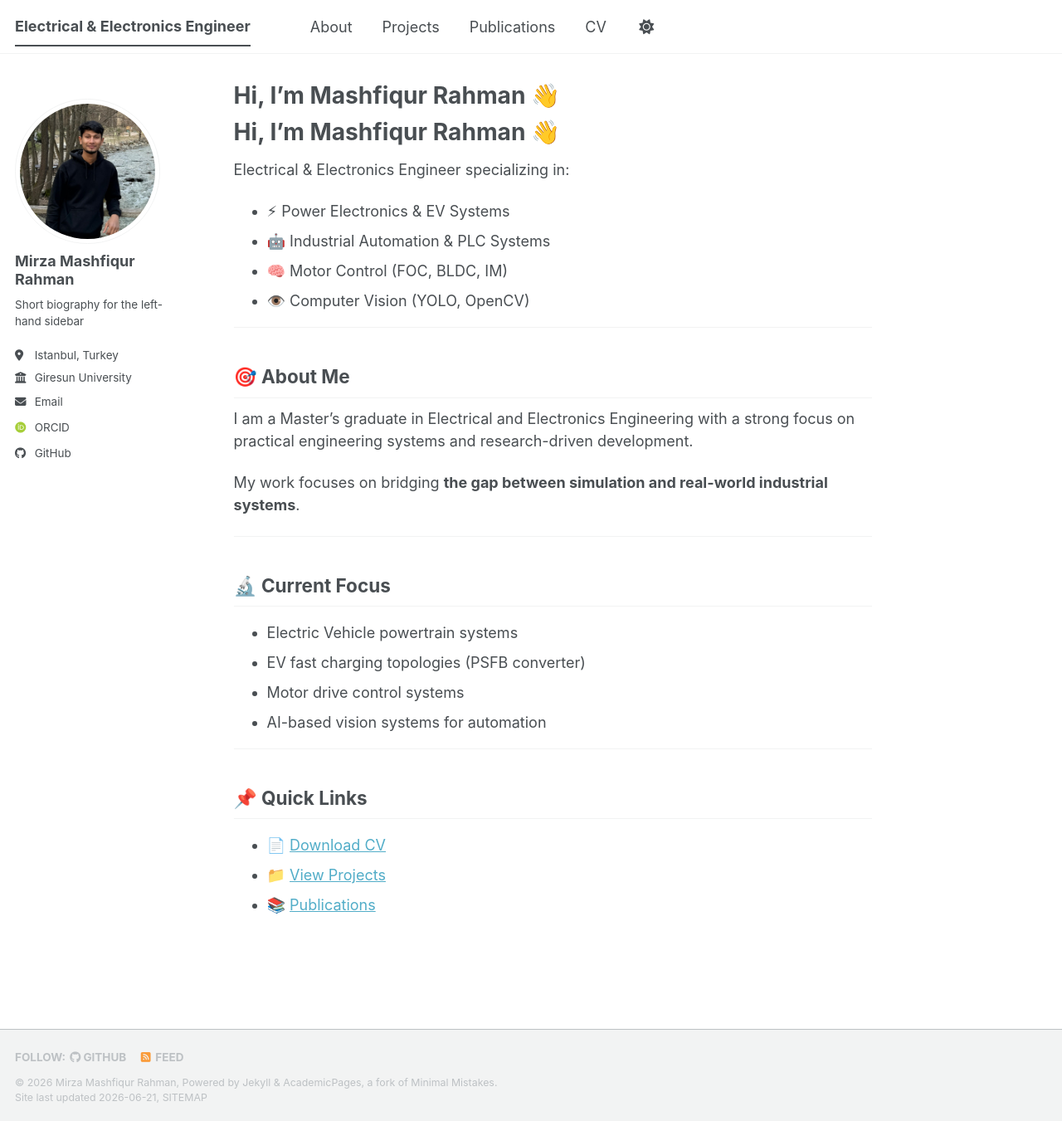
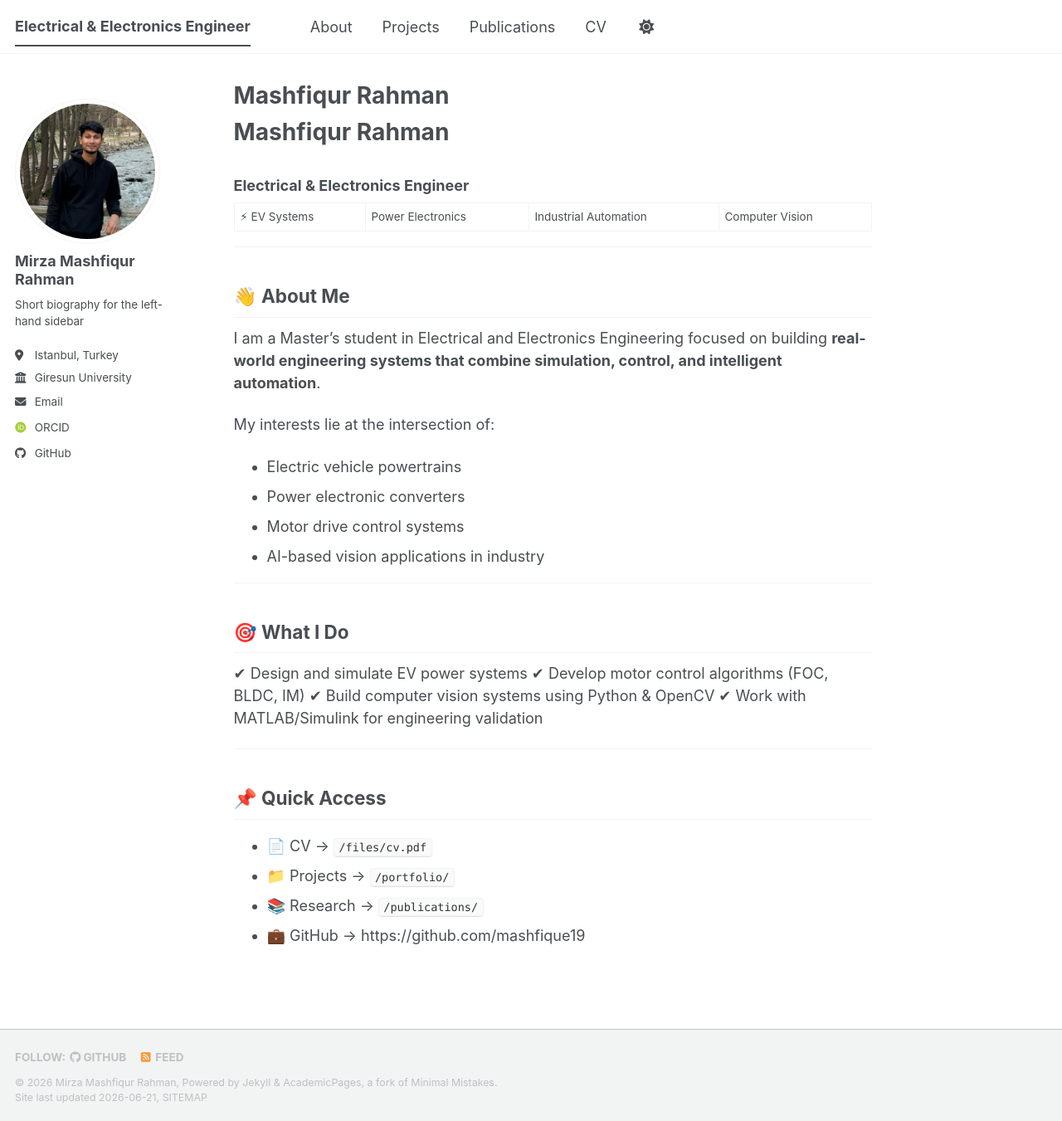
Before and after one commit to mashfique19/mashfique19.github.io, a Jekyll site: the page built from _pages/about.md, in a window 1280 px wide and 1351 px high. Shown: the whole window at 83% size. Built offline with Jekyll 4.4.1, drawn with Linux system fonts in a browser that asks for light colours; some web fonts are replaced; a script bundle is joined from its source files by our own code; library files that are not in the unit come from our copies; our own code applies the rules of GitHub Pages for plain Markdown files.

Commit message:
Update about.md

```diff
--- a/_pages/about.md
+++ b/_pages/about.md
@@ -6,36 +6,39 @@ redirect_from:
   - /about.html
 ---
 
-# Hi, I'm Mashfiqur Rahman 👋
+# Mashfiqur Rahman
 
-Electrical & Electronics Engineer specializing in:
+### Electrical & Electronics Engineer
 
-* ⚡ Power Electronics & EV Systems
-* 🤖 Industrial Automation & PLC Systems
-* 🧠 Motor Control (FOC, BLDC, IM)
-* 👁️ Computer Vision (YOLO, OpenCV)
+⚡ EV Systems | Power Electronics | Industrial Automation | Computer Vision
 
 ---
 
-## 🎯 About Me
+## 👋 About Me
 
-I am a Master's graduate in Electrical and Electronics Engineering with a strong focus on practical engineering systems and research-driven development.
+I am a Master's student in Electrical and Electronics Engineering focused on building **real-world engineering systems that combine simulation, control, and intelligent automation**.
 
-My work focuses on bridging **the gap between simulation and real-world industrial systems**.
+My interests lie at the intersection of:
+
+* Electric vehicle powertrains
+* Power electronic converters
+* Motor drive control systems
+* AI-based vision applications in industry
 
 ---
 
-## 🔬 Current Focus
+## 🎯 What I Do
 
-* Electric Vehicle powertrain systems
-* EV fast charging topologies (PSFB converter)
-* Motor drive control systems
-* AI-based vision systems for automation
+✔ Design and simulate EV power systems
+✔ Develop motor control algorithms (FOC, BLDC, IM)
+✔ Build computer vision systems using Python & OpenCV
+✔ Work with MATLAB/Simulink for engineering validation
 
 ---
 
-## 📌 Quick Links
+## 📌 Quick Access
 
-* 📄 [Download CV](/files/cv.pdf)
-* 📁 [View Projects](/portfolio/)
-* 📚 [Publications](/publications/)
+* 📄 CV → `/files/cv.pdf`
+* 📁 Projects → `/portfolio/`
+* 📚 Research → `/publications/`
+* 💼 GitHub → https://github.com/mashfique19
```
